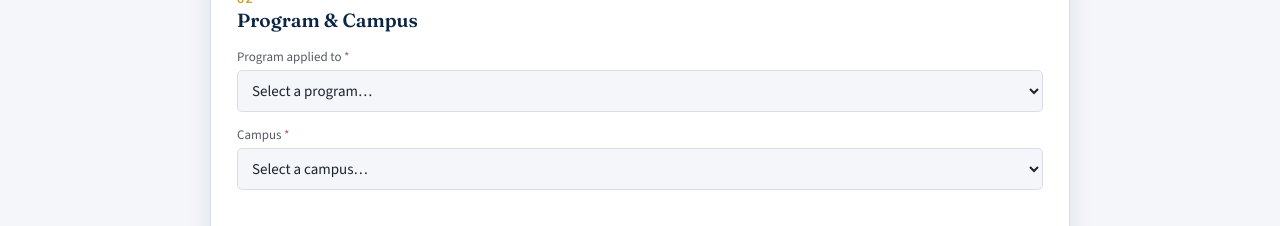
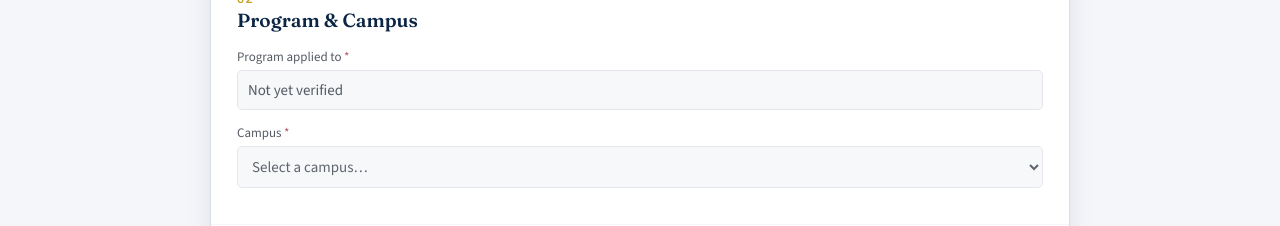
Before and after one commit to studentregistrar-icmhs/icmhsdeferment, a Next.js app: page /apply in a window 1280 px wide. Shown: the part 574-800 px from the top of the page. Built offline with nearby package versions, Linux system fonts and the light colour scheme.

Commit message:
Block duplicate deferment requests for same semester

```diff
--- a/app/api/submit/route.js
+++ b/app/api/submit/route.js
@@ -56,7 +56,26 @@ export async function POST(request) {
       { status: 400 }
     );
   }
-
+  // Block a second application for the same admission number + semester + year,
+  // regardless of that earlier request's status (pending/approved/denied all count).
+  try {
+    const existing = await sql`
+      SELECT id FROM deferment_requests
+      WHERE admission_number = ${body.admissionNumber}
+        AND semester_deferring = ${body.semesterDeferring}
+        AND defer_year = ${body.deferYear}
+      LIMIT 1
+    `;
+    if (existing.length > 0) {
+      return NextResponse.json(
+        { error: "You have already submitted a deferment request for this semester. Only one request per semester is allowed." },
+        { status: 409 }
+      );
+    }
+  } catch (err) {
+    console.error("Duplicate check failed:", err);
+    return NextResponse.json({ error: "Could not verify your request. Please try again." }, { status: 500 });
+  }
   const id = genId();
 
   try {
--- a/app/apply/page.js
+++ b/app/apply/page.js
@@ -170,7 +170,7 @@ function unlockDetails() {
             <div className="row">
               <div className="field">
                 <label>Full Name <span className="req">*</span></label>
-                <input type="text" required value={form.fullName} disabled={locked} onChange={(e) => update("fullName", e.target.value)} />
+                <input type="text" required value={form.fullName} disabled onChange={(e) => update("fullName", e.target.value)} />
               </div>
               <div className="field">
               <label>Admission Number <span className="req">*</span></label>
@@ -195,7 +195,7 @@ function unlockDetails() {
               )}
               {lookupStatus === "not_found" && (
                 <div className="err" style={{ marginTop: 6 }}>
-                  Admission number not found. Please check it, or continue and fill your details manually.
+                  Admission number not found in our records. Please double-check it, or contact the Office of Admissions &amp; Records for assistance.
                 </div>
               )}
               {lookupStatus === "error" && (
@@ -238,64 +238,16 @@ function unlockDetails() {
             <h2>Program &amp; Campus</h2>
             <div className="field">
               <label>Program applied to <span className="req">*</span></label>
-              <select required value={form.program} disabled={locked && !!form.program} onChange={(e) => update("program", e.target.value)}>
-                <option value="">Select a program…</option>
-                <optgroup label="Diploma Programs">
-                  <option>Diploma in Clinical Medicine and Surgery</option>
-                  <option>Diploma in Kenya Registered Community Health Nursing</option>
-                  <option>Diploma in Biomedical Engineering Technology</option>
-                  <option>Diploma in Perioperative Theatre Technology</option>
-                  <option>Diploma in Medical Laboratory Sciences</option>
-                  <option>Diploma in Human Nutrition and Dietetics</option>
-                  <option>Diploma in Physiotherapy</option>
-                  <option>Diploma in Health Records and Information Technology</option>
-                  <option>Diploma in Community Health</option>
-                  <option>Diploma in Counselling Psychology</option>
-                  <option>Diploma in Social Work and Community Development</option>
-                  <option>Diploma in Mortuary Science</option>
-                  <option>Diploma in Information Technology</option>
-                  <option>Diploma in Applied Biology</option>
-                  <option>Diploma in Environmental Science</option>
-                  <option>Diploma in Food Production (Culinary Arts)</option>
-                  <option>Diploma in Food Science and Processing Technology</option>
-                  <option>Diploma in Medical Engineering</option>
-                  <option>Diploma in Science Laboratory Technology</option>
-                </optgroup>
-                <optgroup label="Certificate Programs">
-                  <option>Certificate in Community Health</option>
-                  <option>Certificate in Counselling Psychology</option>
-                  <option>Certificate in Food Technology</option>
-                  <option>Certificate in Science Laboratory Technology</option>
-                  <option>Certificate in Social Work and Community Development</option>
-                  <option>Certificate in Healthcare Support</option>
-                  <option>Caregiving Level 4</option>
-                  <option>Certificate in Healthcare Support Assistant</option>
-                  <option>Certificate in Biomedical Engineering Technology</option>
-                  <option>Certificate in Food &amp; Beverage Production, Service and Sales</option>
-                  <option>Certificate in Food Science and Processing Technology</option>
-                  <option>Certificate in Human Nutrition and Dietetics</option>
-                  <option>Certificate in Health Records &amp; Information Technology</option>
-                  <option>Certificate in Information Technology</option>
-                  <option>Certificate in Perioperative Theatre Technology</option>
-                </optgroup>
-                <optgroup label="Other Programs">
-                  <option>Artisan in Health Support Service</option>
-                  <option>Computer Packages</option>
-                  <option>Phlebotomy</option>
-                  <option>Nursing Skills</option>
-                  <option>Peer Counselling</option>
-                  <option>Integrated Management of Malnutrition</option>
-                </optgroup>
-              </select>
+              <div className="readonly-field">{form.program || "Not yet verified"}</div>
               {locked && !form.program && (
                 <div className="disclaimer" style={{ marginTop: 4 }}>
-                  We found your record but couldn't confidently match your programme name — please select it from the list.
+                  We found your record, but couldn't match your programme automatically. Please contact the Office of Admissions &amp; Records for assistance.
                 </div>
               )}
             </div>
             <div className="field">
               <label>Campus <span className="req">*</span></label>
-              <select required value={form.campus} disabled={locked} onChange={(e) => update("campus", e.target.value)}>
+              <select required value={form.campus} disabled onChange={(e) => update("campus", e.target.value)}>
                 <option value="">Select a campus…</option>
                   <option>Thika Main Campus</option>
                   <option>Nakuru Campus</option>
@@ -351,7 +303,7 @@ function unlockDetails() {
             <div className="disclaimer">
               ICMHS deferment policy permits deferring a maximum of one semester (approximately
               three months) at a time. Your resumption date above is calculated automatically
-              according to this policy and cannot be extended.
+              according to this policy and cannot be extended. Anyone who wishes to extend their Deferment MUST reapply for extension during that semester.
             </div>
           </div>
 
```
